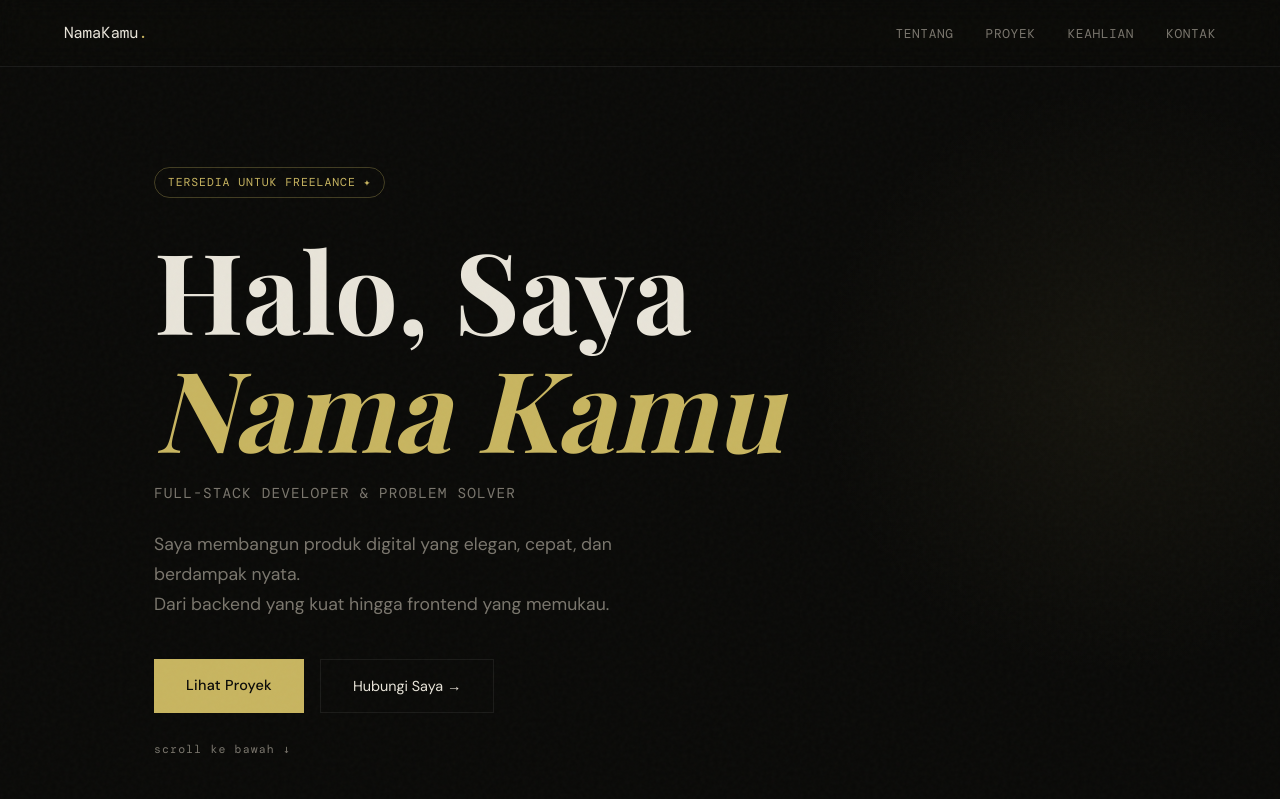
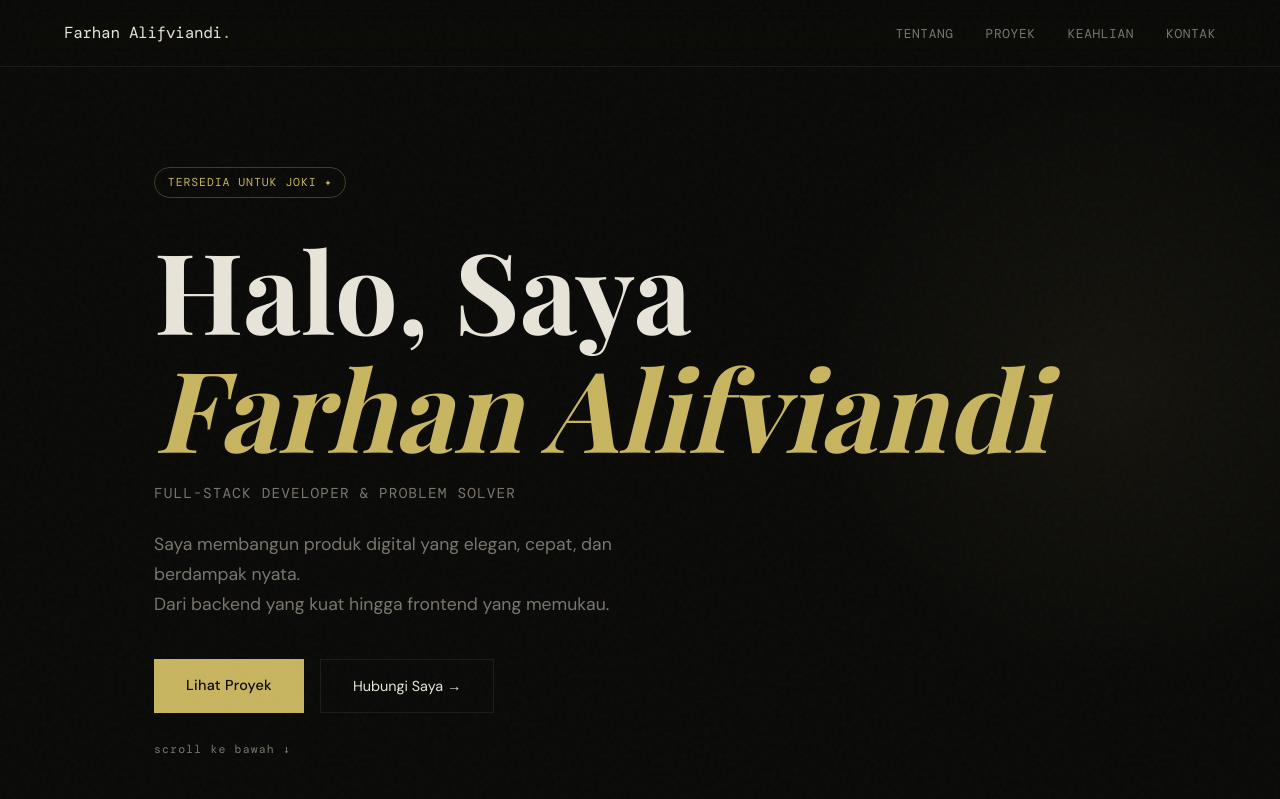
Before and after one commit to farhanalifviandi/portofolio, a Flask app: page / in a window 1280 px wide; the page is wider, and only the part inside the window is pictured. Shown: the top 799 px of that part. Run offline with Flask 3, Linux system fonts and the light colour scheme; some web fonts are replaced.

Commit message:
Update index.html

```diff
--- a/templates/index.html
+++ b/templates/index.html
@@ -3,7 +3,7 @@
 <head>
   <meta charset="UTF-8">
   <meta name="viewport" content="width=device-width, initial-scale=1.0">
-  <title>Portofolio — Nama Kamu</title>
+  <title>Portofolio — Farhan Alifviandi</title>
   <link rel="preconnect" href="https://fonts.googleapis.com">
   <link href="https://fonts.googleapis.com/css2?family=Playfair+Display:ital,wght@0,700;1,400&family=DM+Mono:wght@400;500&family=DM+Sans:wght@300;400;500&display=swap" rel="stylesheet">
   <link rel="stylesheet" href="{{ url_for('static', filename='css/style.css') }}">
@@ -13,7 +13,7 @@
 
   <!-- NAV -->
   <nav class="nav">
-    <span class="nav-logo">NamaKamu<span class="dot">.</span></span>
+    <span class="nav-logo">Farhan Alifviandi<span class="dot">.</span></span>
     <ul class="nav-links">
       <li><a href="#about">Tentang</a></li>
       <li><a href="#projects">Proyek</a></li>
@@ -25,10 +25,10 @@
 
   <!-- HERO -->
   <section class="hero" id="home">
-    <div class="hero-badge">Tersedia untuk Freelance ✦</div>
+    <div class="hero-badge">Tersedia untuk Joki ✦</div>
     <h1 class="hero-title">
       <span class="line">Halo, Saya</span>
-      <span class="line accent italic">Nama Kamu</span>
+      <span class="line accent italic">Farhan Alifviandi</span>
     </h1>
     <p class="hero-sub">Full-Stack Developer &amp; Problem Solver</p>
     <p class="hero-desc">
@@ -112,18 +112,18 @@
     <div class="contact-inner">
       <h2 class="section-title">Mari Berkolaborasi<em>.</em></h2>
       <p class="contact-sub">Punya proyek menarik? Saya siap mendengar.</p>
-      <a href="mailto:kamu@email.com" class="contact-email">kamu@email.com</a>
+      <a href="mailto:kamu@email.com" class="contact-email">farhanalifviandi60@email.com</a>
       <div class="contact-socials">
-        <a href="https://github.com/usernamekamu" target="_blank">GitHub</a>
-        <a href="https://linkedin.com/in/usernamekamu" target="_blank">LinkedIn</a>
-        <a href="https://twitter.com/usernamekamu" target="_blank">Twitter</a>
+        <a href="https://github.com/farhanalifviandi" target="_blank">GitHub</a>
+        <a href="https://linkedin.com/in/farhanalifviandi" target="_blank">LinkedIn</a>
+        <a href="https://instagram.com/farhan_alifviandi" target="_blank">Instagram</a>
       </div>
     </div>
   </section>
 
   <!-- FOOTER -->
   <footer class="footer">
-    <span>© 2025 Nama Kamu — Dibuat dengan Flask &amp; ☕</span>
+    <span>© 2025 Farhan Alifviandi — Dibuat dengan Flask &amp; ☕</span>
   </footer>
 
   <script src="{{ url_for('static', filename='js/main.js') }}"></script>
```
